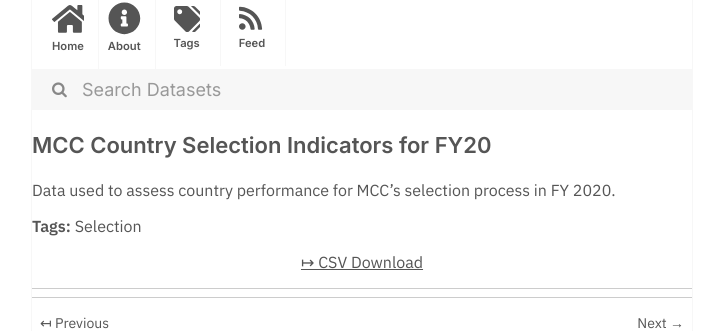
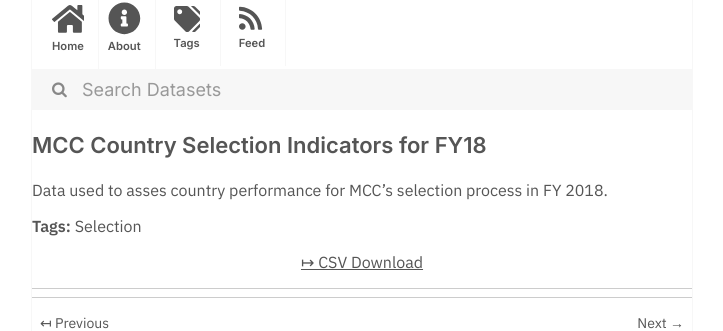
Before and after one commit to dayda-entities/millennium-challenge-corporation, a Jekyll site: the page built from _posts/2020-11-12-mcc-country-selection-indicato.md, in a window 1280 px wide. Shown: the part 216-547 px from the top of the page, without its empty margins (278-1001 px from the left). Built offline with Jekyll 4.4.1, drawn with Linux system fonts in a browser that asks for light colours.

Commit message:
Publish Data

```diff
--- a/_posts/2020-11-12-mcc-country-selection-indicato.md
+++ b/_posts/2020-11-12-mcc-country-selection-indicato.md
@@ -1,16 +1,16 @@
 ---
-title: MCC Country Selection Indicators for FY20
-created: '2020-11-12T13:53:35.535618'
-modified: '2020-11-12T13:53:35.535625'
+title: MCC Country Selection Indicators for FY18
+created: '2020-11-12T13:53:34.561707'
+modified: '2020-11-12T13:53:34.561714'
 state: active
 type: dataset
 tags:
   - Selection
 groups: []
 csv_url: >-
-  https://inventory.data.gov/dataset/ed036b6f-89ba-4a0c-abc1-ead27f51f96b/resource/07454b84-a697-49f2-aa33-8083fb65a867/download/tradepolicyfy20-ptm.csv
+  https://inventory.data.gov/dataset/df2f6ffd-a6f2-44bd-8589-63377ed408ed/resource/14e69e77-e326-48d0-ba39-497312eed542/download/tradepolicyfy18-ptm.csv
 json_url: ''
 layout: post
 
 ---
-Data used to assess country performance for MCC's selection process in FY 2020.
+Data used to asses country performance for MCC's selection process in FY 2018.
```
